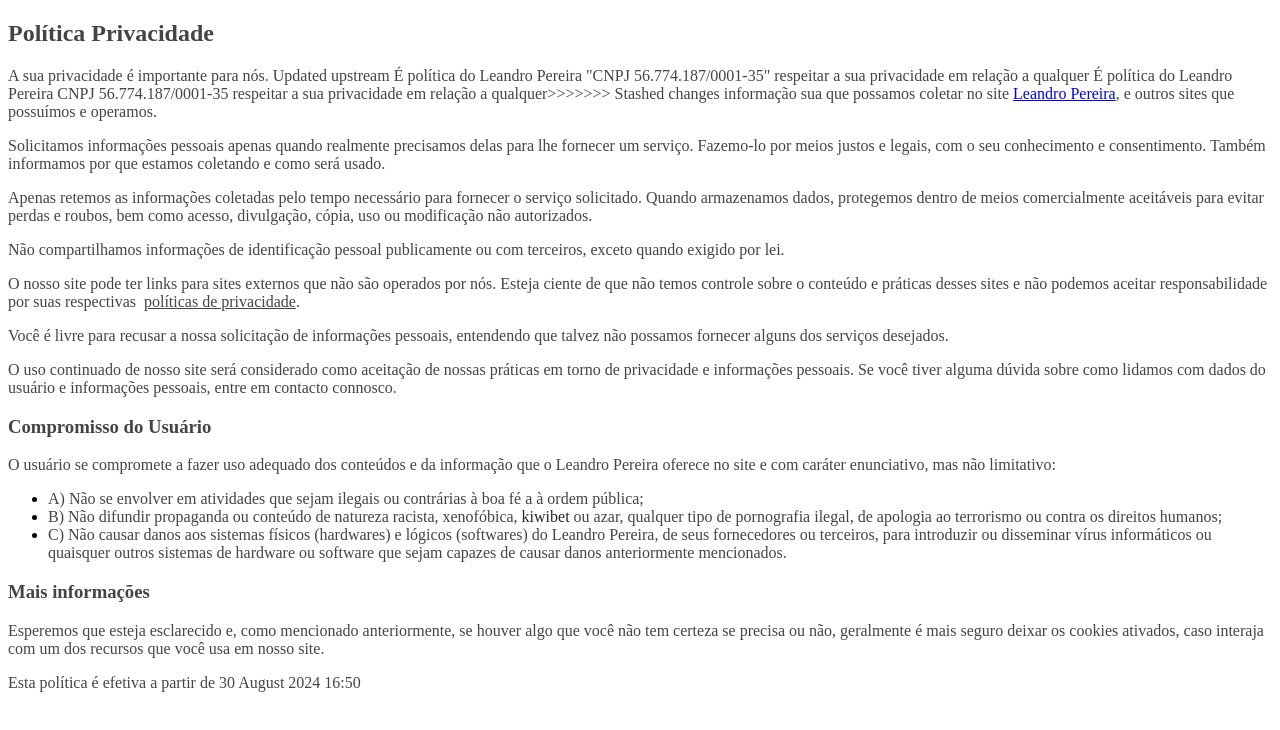
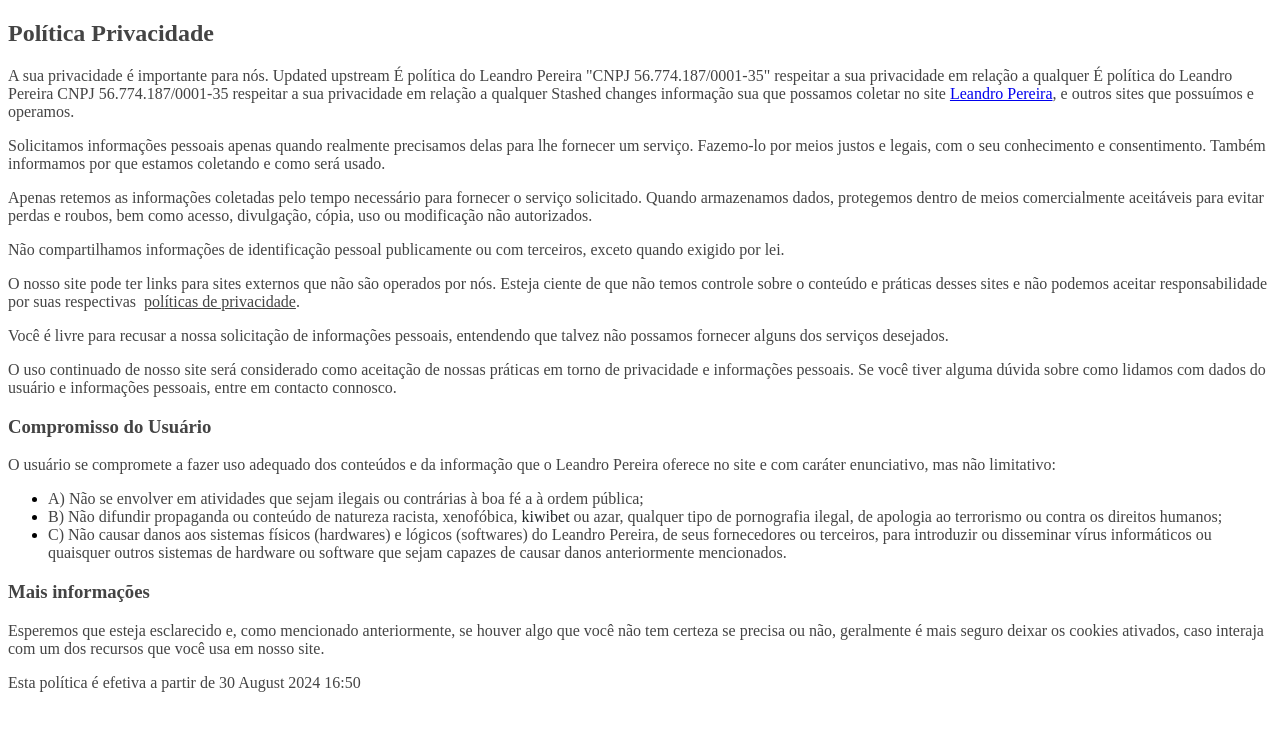
Before and after one commit to RobsonGuerrero/LeandroPereira, a plain HTML site: page Privacy.html in a window 1280 px wide. Drawn offline with Linux system fonts and the light colour scheme.

Commit message:
Update Privacy.html
Privaty Update

```diff
--- a/Privacy.html
+++ b/Privacy.html
@@ -10,16 +10,13 @@
 <body>
         <h2><span style="color: rgb(68, 68, 68);">Política Privacidade</span></h2>
         <p>
-                <span style="color: rgb(68, 68, 68);">A sua privacidade é importante para nós. Updated upstream É
+                <span style="color: rgb(68, 68, 68);"> A sua privacidade é importante para nós. Updated upstream É
                         política do Leandro Pereira "CNPJ 56.774.187/0001-35" respeitar a sua
                         privacidade em relação a qualquer É política do Leandro Pereira CNPJ
-                        56.774.187/0001-35 respeitar a sua privacidade em relação a qualquer>>>>>>> Stashed
+                        56.774.187/0001-35 respeitar a sua privacidade em relação a qualquer Stashed
                         changes
-                        informação sua que possamos coletar no site <a
-                                href="https://robsonguerrero.github.io/LeandroP/">Leandro Pereira</a>,
-
-                        e outros sites que possuímos e operamos.
-                </span>
+                        informação sua que possamos coletar no site <a href="index.html">Leandro Pereira</a>,
+                        e outros sites que possuímos e operamos.</span>
         </p>
         <p><span style="color: rgb(68, 68, 68);">
                         Solicitamos informações pessoais apenas quando realmente precisamos delas para lhe fornecer um
```
